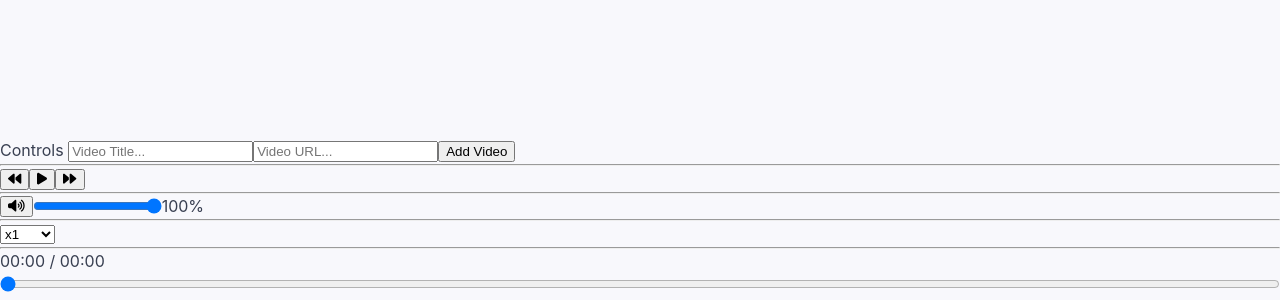
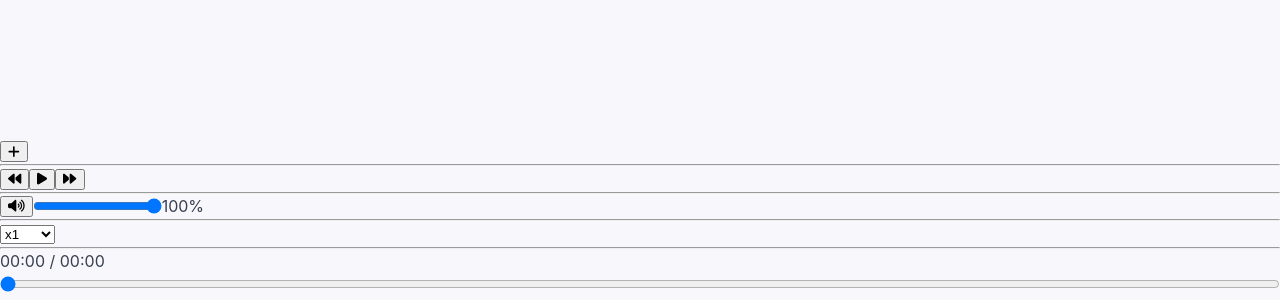
Before and after one commit to eoussama/playback-sync, a Vue app: page / in a window 1280 px wide. Shown: the part 500-800 px from the top of the page. Built offline with nearby package versions, Linux system fonts and the light colour scheme.

Commit message:
🎥 Add Icon, #29

```diff
--- a/src/components/Controls.vue
+++ b/src/components/Controls.vue
@@ -6,6 +6,7 @@ import Speed from '@/components/Speed.vue';
 import Volume from '@/components/Volume.vue';
 import Timeline from '@/components/Timeline.vue';
 import PlayPause from '@/components/PlayPause.vue';
+import SourceDetail from '@/components/SourceDetail.vue';
 
 import { SourceHelper } from '@/utils/helpers/source.helper';
 import { useSourcesStore } from '@/state/stores/sources.store';
@@ -30,32 +31,10 @@ export default defineComponent({
 
     /**
      * @description
-     * Checks if source is filled
+     * Opens source addition modal
      */
-    isSourceFilled(): boolean {
-      return this.url.length > 0 && this.title.length > 0;
-    },
-
-    /**
-     * @description
-     * Resets the source entry form
-     */
-    reset(): void {
-      this.url = '';
-      this.title = '';
-    },
-
-    /**
-     * @description
-     * Adds a new source
-     */
-    async onSourceAdd(): Promise<void> {
-      if (this.isSourceFilled()) {
-        const source = await SourceHelper.create(this.title, this.url);
-
-        this.reset();
-        this.addSource(source);
-      }
+    onAdd(): void {
+      alert('add');
     },
 
     /**
@@ -157,6 +136,7 @@ export default defineComponent({
   },
 
   components: {
+    SourceDetail,
     PlayPause,
     Timeline,
     Volume,
@@ -176,21 +156,9 @@ export default defineComponent({
 </script>
 
 <template>
-  Controls
-
-  <input
-    type="text"
-    placeholder="Video Title..."
-    v-model="title"
-  >
-
-  <input
-    type="url"
-    placeholder="Video URL..."
-    v-model="url"
-  >
-
-  <button @click="onSourceAdd">Add Video</button>
+  <button @click="onAdd">
+    <font-awesome-icon icon="plus" />
+  </button>
 
   <hr>
 
--- /dev/null
+++ b/src/components/SourceDetail.vue
@@ -0,0 +1,11 @@
+<script lang="ts">
+import { defineComponent } from 'vue';
+
+export default defineComponent({
+
+});
+</script>
+
+<template></template>
+
+<style scoped lang="scss"></style>
--- a/src/utils/helpers/fontawesome.helper.ts
+++ b/src/utils/helpers/fontawesome.helper.ts
@@ -1,5 +1,6 @@
 import { library } from '@fortawesome/fontawesome-svg-core';
 import {
+  faPlus,
   faPlay, faPause, faRepeat, faBackward, faForward,
   faVolumeOff, faVolumeLow, faVolumeHigh, faVolumeXmark
 } from '@fortawesome/free-solid-svg-icons';
@@ -12,6 +13,7 @@ import {
  */
 export function loadIcons(): void {
   library.add(
+    faPlus,
     faPlay, faPause, faRepeat, faBackward, faForward,
     faVolumeOff, faVolumeLow, faVolumeHigh, faVolumeXmark
   );
```
